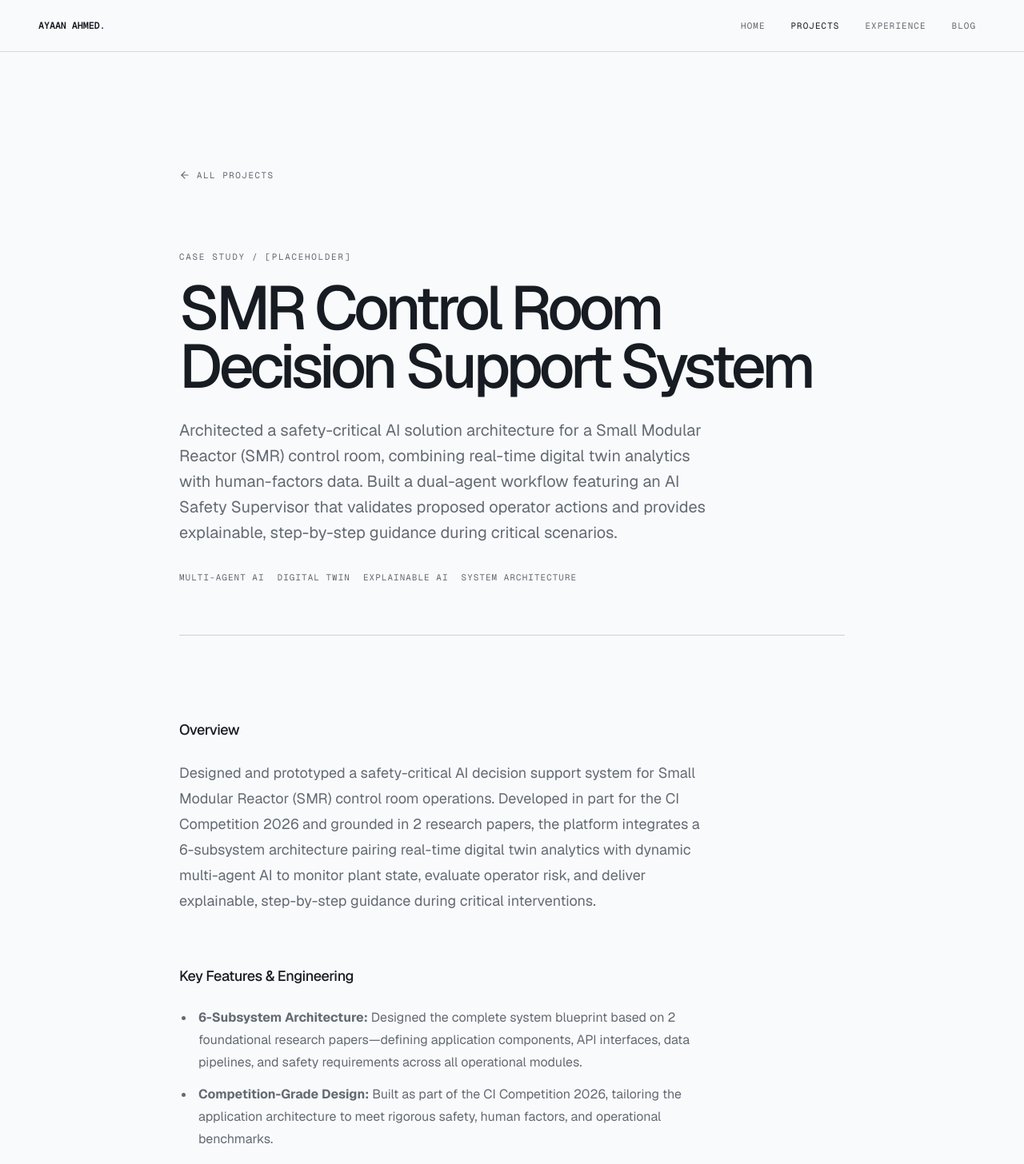
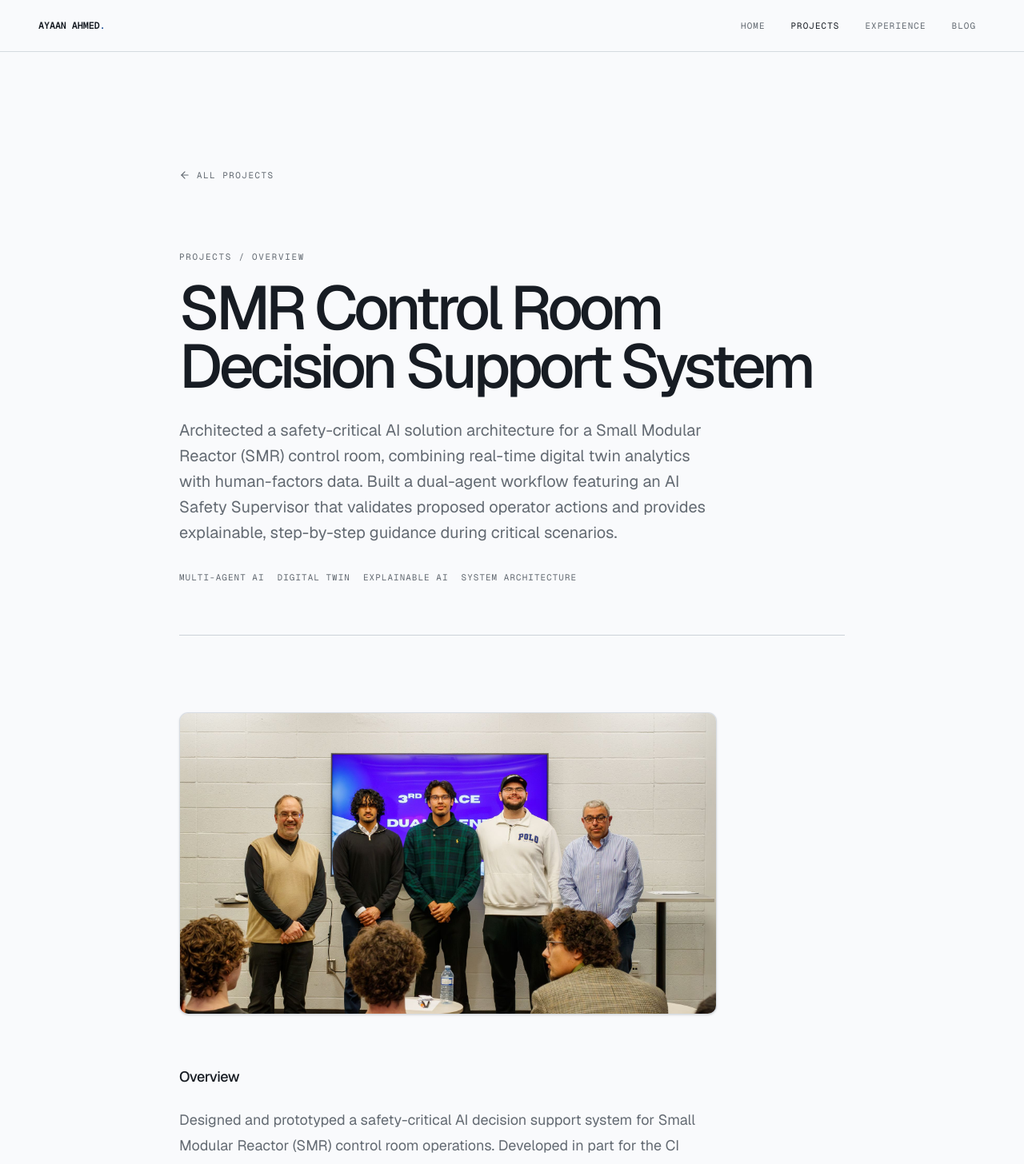
Before and after one commit to ayaanahmed05/portfolio-v2, a Next.js app: page /projects/smr-decision-support in a window 1280 px wide. Shown: the top 1456 px of the page at 80% size. Built offline with nearby package versions, Linux system fonts and the light colour scheme.

Commit message:
style: Added Image and got rid of placeholder text

```diff
--- a/src/app/projects/[slug]/page.tsx
+++ b/src/app/projects/[slug]/page.tsx
@@ -1,5 +1,6 @@
 import type { Metadata } from "next";
 import Link from "next/link";
+import Image from "next/image";
 import { ArrowLeft } from "lucide-react";
 import { notFound } from "next/navigation";
 
@@ -45,7 +46,7 @@ export default async function ProjectCaseStudyPage({ params }: ProjectPageProps)
       </Link>
       <header className="mt-14 border-b border-border pb-12 sm:mt-20 sm:pb-16">
         <p className="font-mono text-[0.68rem] uppercase tracking-[0.16em] text-muted-foreground">
-          Case study / [Placeholder]
+          Projects / Overview
         </p>
         <h1 className="mt-5 text-balance text-[clamp(3.25rem,6vw,6rem)] font-medium leading-[0.94] tracking-[-0.065em] text-foreground">
           {project.title}
@@ -60,6 +61,18 @@ export default async function ProjectCaseStudyPage({ params }: ProjectPageProps)
         </div>
       </header>
       <div className="mt-12 flex max-w-2xl flex-col gap-6 sm:mt-16">
+        {project.imagePath && (
+          <div className="relative mt-8 aspect-[16/9] w-full overflow-hidden rounded-xl border border-border/60 bg-muted shadow-sm">
+            <Image
+              src={project.imagePath}
+              alt={`${project.title} preview`}
+              fill
+              priority
+              sizes="(max-width: 896px) 100vw, 896px"
+              className="object-cover transition-transform duration-500 ease-out hover:scale-[1.02]"
+            />
+          </div>
+        )}
         <CaseStudy />
       </div>
     </article>
```
